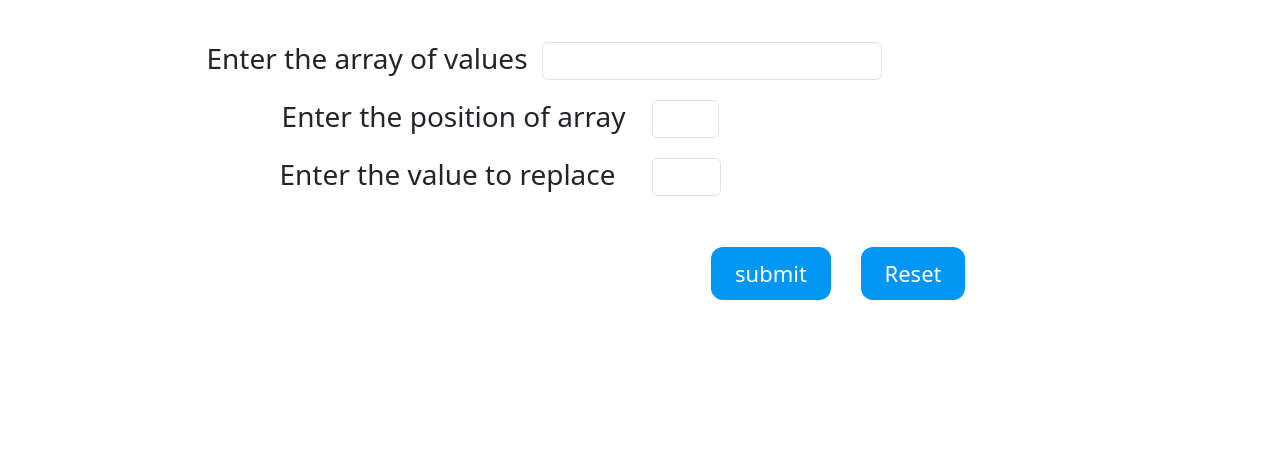
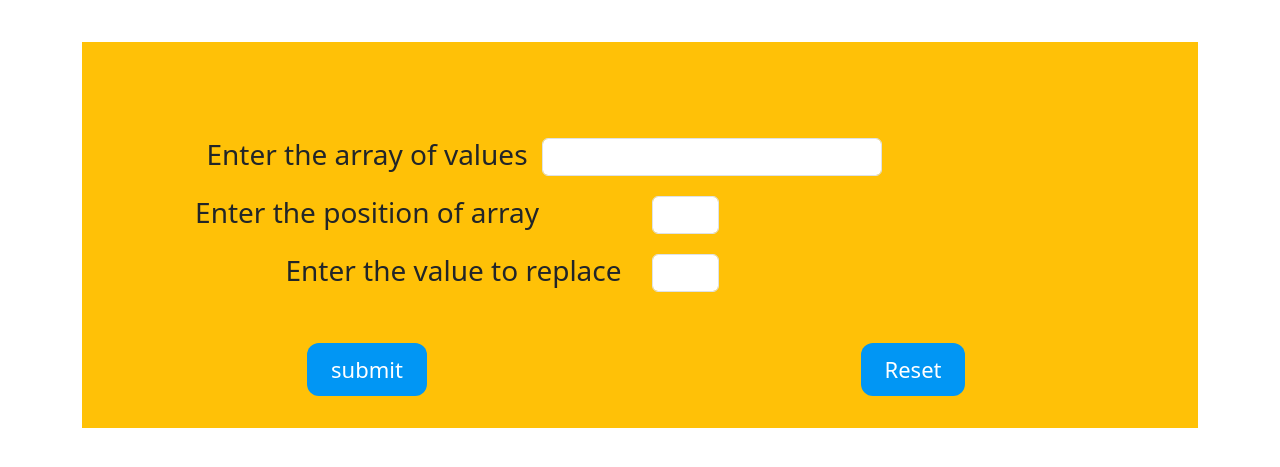
Before and after one commit to infoanegit/Abirami, a plain HTML site: page JS/Arrays/index.html in a window 1280 px wide. Shown: the part 91-558 px from the top of the page. Drawn offline with nearby package versions, Linux system fonts and the light colour scheme.

Commit message:
JS-Arrays in javascript

```diff
--- a/JS/Arrays/assets/css/style.css
+++ b/JS/Arrays/assets/css/style.css
@@ -40,29 +40,28 @@
     cursor: pointer;
 
 }
-.sbutton1{
+ .sbutton1{
     background-color: rgb(4, 196, 148);
     color: white;
     font-size:23px;
     border: none;
 
 }
-.bt1{
-    margin-left:-132px;
+ .bt1{
+
     background-color: #04AA6D;
     border-radius:12px;
 }
 .btn2{
-    margin-left:-134px;
+
     background-color: #2196F3;
     border-radius:12px;
 }
+
 .h11{
     margin-right: -173px;
 }
-.h22{
-    margin-right: -173px;
-}
+
 .h33{
     margin-left: -110px;
 }
@@ -70,9 +69,6 @@
     color:grey;
     font-size: 42px;
     margin-left: 233px;
-}
-.ss{
-    margin-right:-717px;
 }
 .check{
     background-color: black;
--- a/JS/Arrays/index.html.html
+++ b/JS/Arrays/index.html
@@ -11,8 +11,8 @@
 		<div class="container">
 			<h1 class="h44"> <b>Arrays in javascript</b> </h1>
 			<form id="form" name="form1" method="POST">
-				<div class="container text-center mx-auto mt-5">
-					<div class="row text-center mx-auto">
+				<div class="container text-center bg-warning mx-auto mt-5 pt-5">
+					<div class="row text-center mx-auto mt-5 ">
 						<div class="col-sm-6 form-group">
 							<label for="arrays"><h3>Enter the array of values</h3></label>
 						</div>
@@ -28,7 +28,7 @@
 							<input type="text"id="arrayPosition"class="form-control">
 						</div>
 					</div>
-					<div class="row text-center mx-automx-auto mt-3">
+					<div class="row text-center mx-auto mt-3">
 						<div class="col-sm-6 form-group">
 							<label for="replaceelement"> <h3 class="h11">Enter the value to replace</h3></label>
 						</div>
@@ -36,11 +36,11 @@
 							<input type="text" id="replaceelement" class="form-control">
 						</div>
 					</div>
-					<div class="row mx-auto mt-5 ">
-						<div class="col-sm-7 form-group">
-							<input type="submit" value="submit" name="submit" class="sbutton ss">
+					<div class="row mx-auto mt-5">
+						<div class="col-sm-6 form-group">
+							<input type="submit" value="submit" name="submit" class="sbutton ">
 						</div >
-						<div class="col-sm-4 form-group">
+						<div class="col-sm-6 form-group">
 							<input type="reset" value="Reset" id="Reset" name="Reset" class="sbutton">
 						</div>
 					</div>
```
